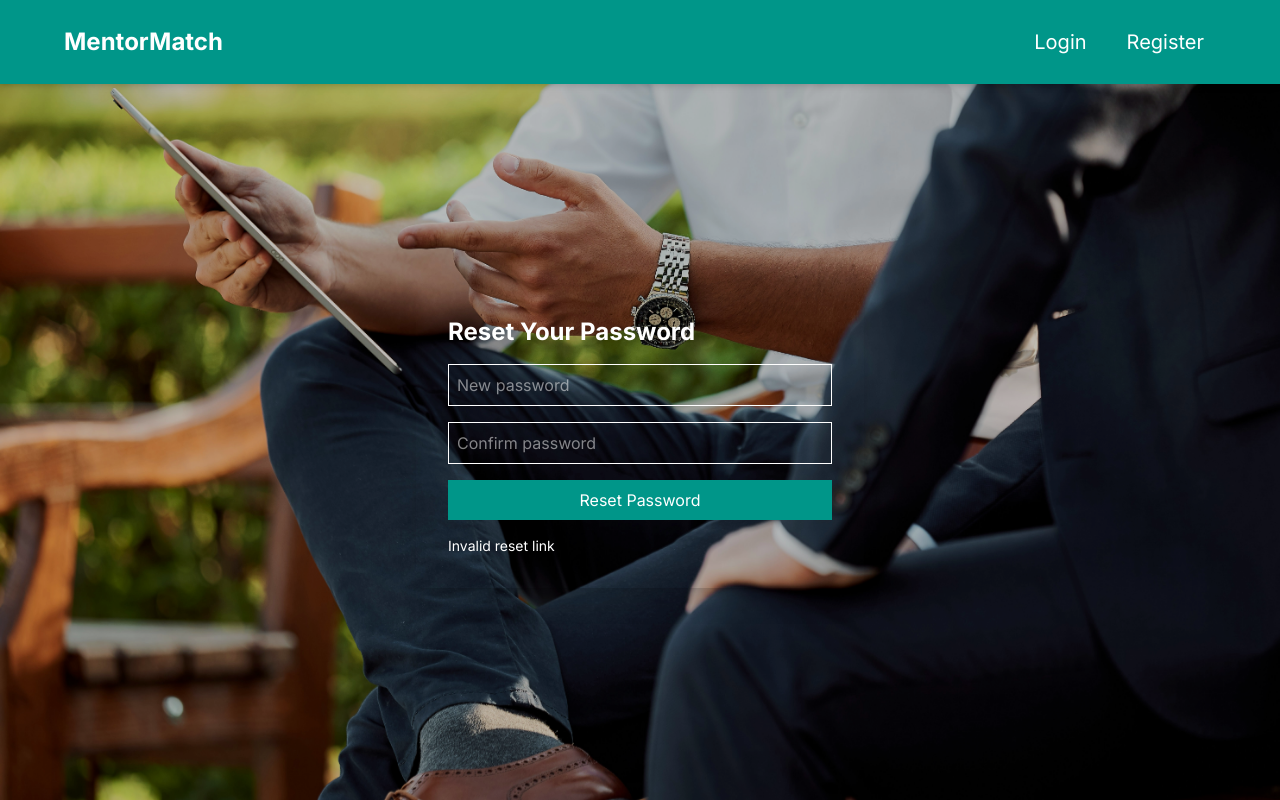
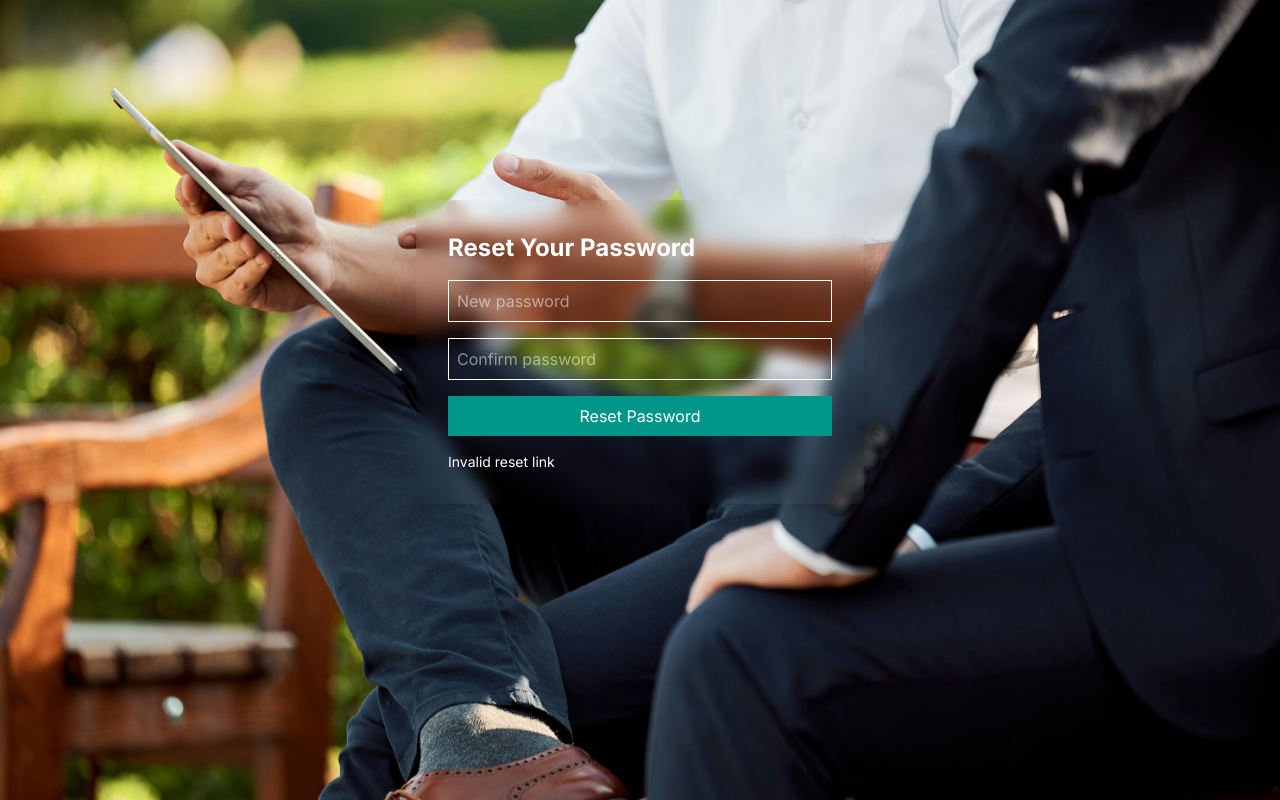
Before and after one commit to Asabuodu/mentorship-frontend, a Next.js app: page /reset-password in a window 1280 px wide. Built offline with nearby package versions, Linux system fonts and the light colour scheme.

Commit message:
worked on reset password

```diff
--- a/app/reset-password/page.tsx
+++ b/app/reset-password/page.tsx
@@ -1,10 +1,11 @@
 'use client';
+import { Suspense } from 'react';
 import { useState, useEffect } from 'react';
 import { useSearchParams } from 'next/navigation';
 import api from '@/lib/api';
 import { useRouter } from 'next/navigation';
 
-export default function ResetPasswordPage() {
+function ResetPasswordPage() {
   const params = useSearchParams();
   const token = params.get('token');
   const router = useRouter();
@@ -38,7 +39,10 @@ export default function ResetPasswordPage() {
   }, [token]);
 
   return (
-    <div className="max-w-md mx-auto bg-transparent  my-auto mt-50 p-8 rounded-lg shadow-xl bg-opacity-40 backdrop-blur-lg">
+    <div className=" h-screen p-5 absolute inset-0 bg-black/40  z-0">
+        <div className=' absolute inset-0 bg-[url(/bg2.jpg)] bg-no-repeat bg-center bg-fit bg-cover'>
+
+    <div className="max-w-md mx-auto bg-transparent  my-auto mt-50 p-8 rounded-lg shadow-xl bg-opacity-40 backdrop-blur-sm">
       <h2 className="text-2xl font-bold mb-4 text-white">Reset Your Password</h2>
 
       <form onSubmit={handleReset} className="space-y-4">
@@ -63,5 +67,16 @@ export default function ResetPasswordPage() {
 
       {message && <p className="mt-4 text-sm text-white">{message}</p>}
     </div>
+        </div>
+</div>
+  );
+
+}
+
+export default function ResetPasswordPageWrapper() {
+  return (
+    <Suspense fallback={<div className="text-white">Loading...</div>}>
+      <ResetPasswordPage />
+    </Suspense>
   );
 }
--- a/app/reset-request/page.tsx
+++ b/app/reset-request/page.tsx
@@ -28,6 +28,9 @@ export default function ResetRequestPage() {
 
 
   return (
+    <div className=" h-screen p-5 absolute inset-0 bg-black/40  z-0">
+      <div className=' absolute inset-0 bg-[url(/bg2.jpg)] bg-no-repeat bg-center bg-fit bg-cover'>
+
     <div className="max-w-md mx-auto  bg-transparent  my-auto mt-50 p-8 rounded-lg shadow-xl bg-opacity-40 backdrop-blur-lg">
       <h2 className="text-2xl font-bold mb-4 text-white">Request Password Reset</h2>
       <form onSubmit={handleSubmit} className="space-y-4">
@@ -55,5 +58,7 @@ export default function ResetRequestPage() {
         </p>
       )}
     </div>
+      </div>
+    </div>
   );
 }
```
